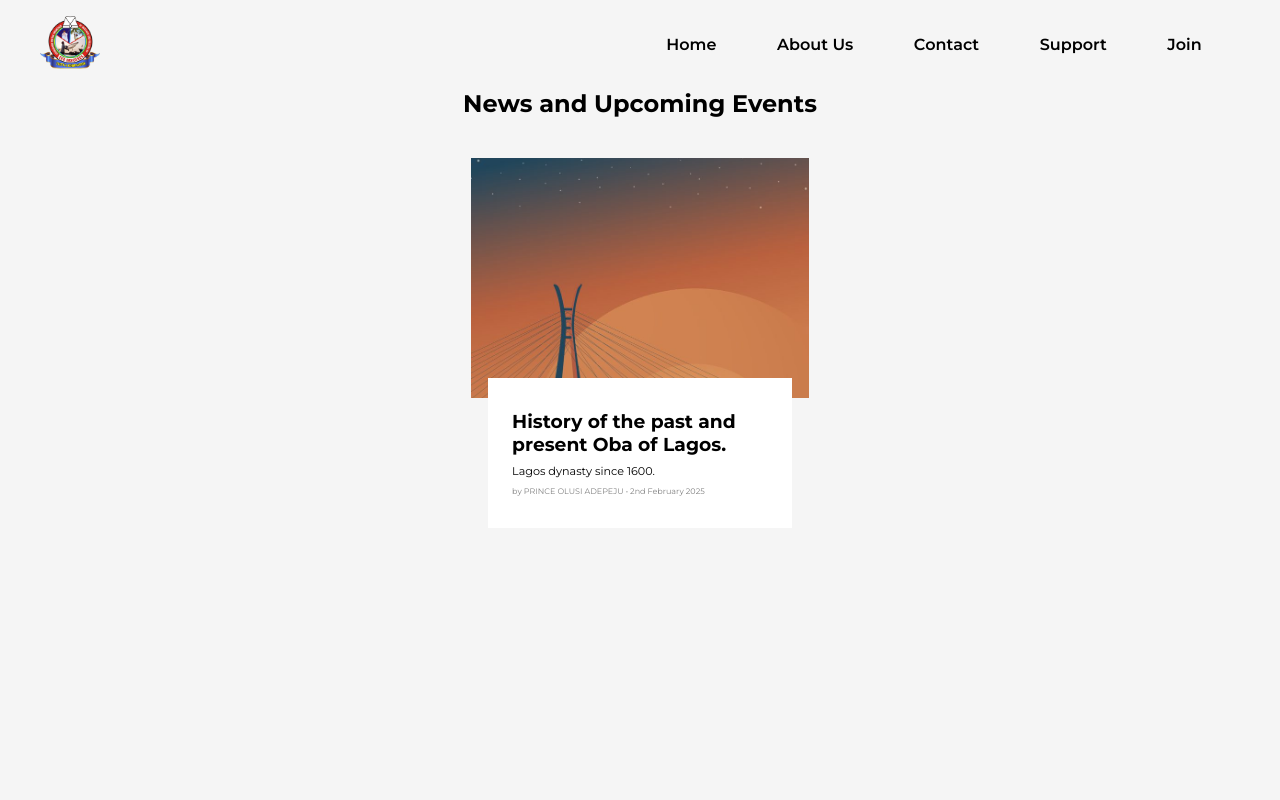
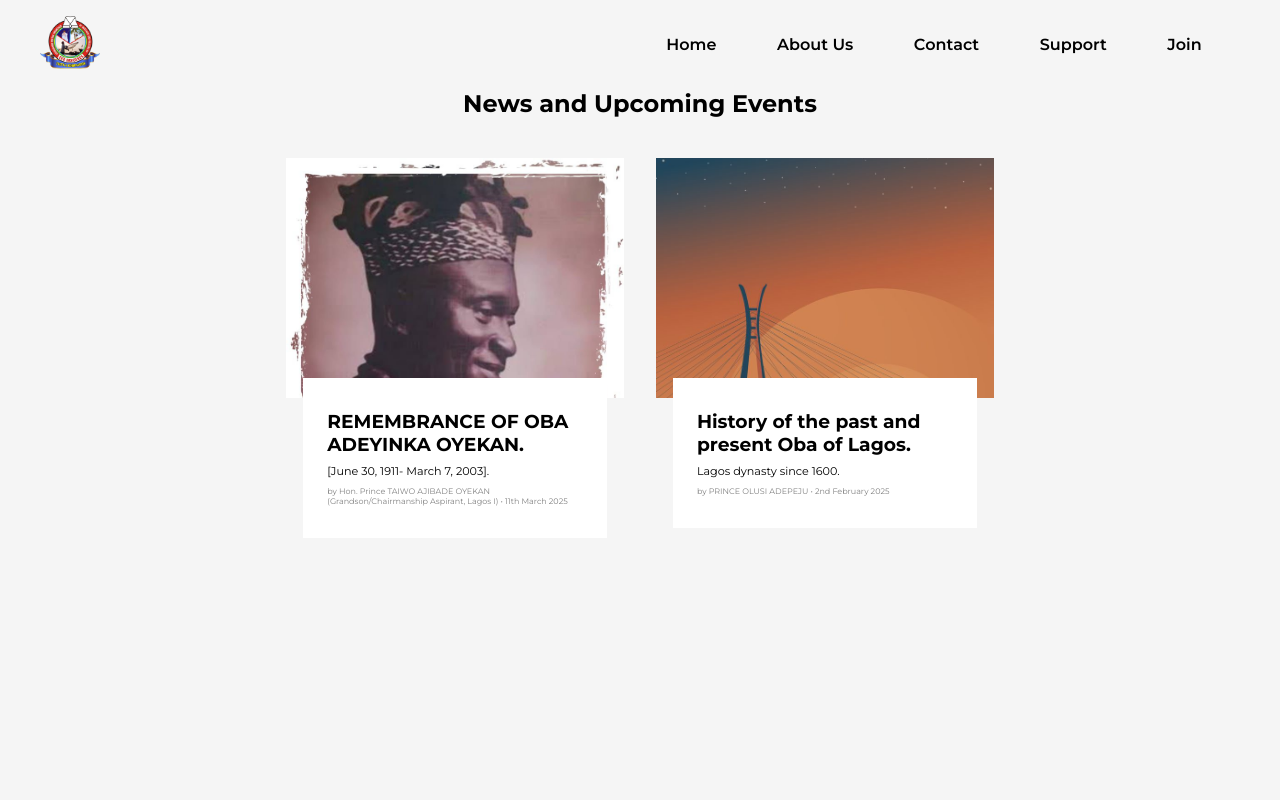
Before and after one commit to dhani-el/aphcekoindigenes, a React (Vite) app: page /news in a window 1280 px wide. Shown: the top 800 px of the page. Built offline with nearby package versions, Linux system fonts and the light colour scheme.

Commit message:
Update news.js

```diff
--- a/src/news.js
+++ b/src/news.js
@@ -1,6 +1,41 @@
 
 
-export default [{
+export default [
+    {
+    image:"oba_adeyinka.jpeg",
+    title:"REMEMBRANCE OF OBA ADEYINKA OYEKAN.",
+    description:"[June 30, 1911- March 7, 2003].",
+    author:"Hon. Prince TAIWO AJIBADE OYEKAN (Grandson/Chairmanship Aspirant, Lagos I)",
+    date:"11th March 2025",
+    body:[
+        `Today And Always, I Remember The Passing Of My Grandfather And His
+Imperial Majesty Oba Adeyinka Oyekan || Who Reigned As The Oba Of Lagos Between 1965 To 2003`,
+
+`It's 22 Years Oba Oyekan Joined His Ancestors`,
+
+`Kabiyesi Was A Custodian Of Tradition And Culture; A Promoter Of Lagos Cultural Heritage `,
+
+`During His Reign, He Was A Foremost Monarch`,
+
+`An Epitome Of Wisdom, Justice, Fairness, Courage, Compassion And Integrity`,
+
+`Papa, As He Was Fondly Called, Was Decisive, Eloquent And Proactive `,
+
+`Oba Oyekan Prioritised The Well-being Of His People And Domain `,
+
+`He Made Significant Contributions To Nation Building. During His Reign, Lagos Witnessed A Progressive Development`,
+
+`His Philanthropic Activities Were Life-Transforming And Highly Commendable !`,
+
+`Oba Adeyinka Oyekan's Legacies In Lagos And Nigeria Live On`,
+
+`Forever In Our Hearts`,
+
+`Eternal Rest, Kabiyesi`,
+
+    ]
+},
+{
     image:"Lagosbridge.jpeg",
     title:"History of the past and present Oba of Lagos.",
     description:"Lagos dynasty since 1600.",
```
